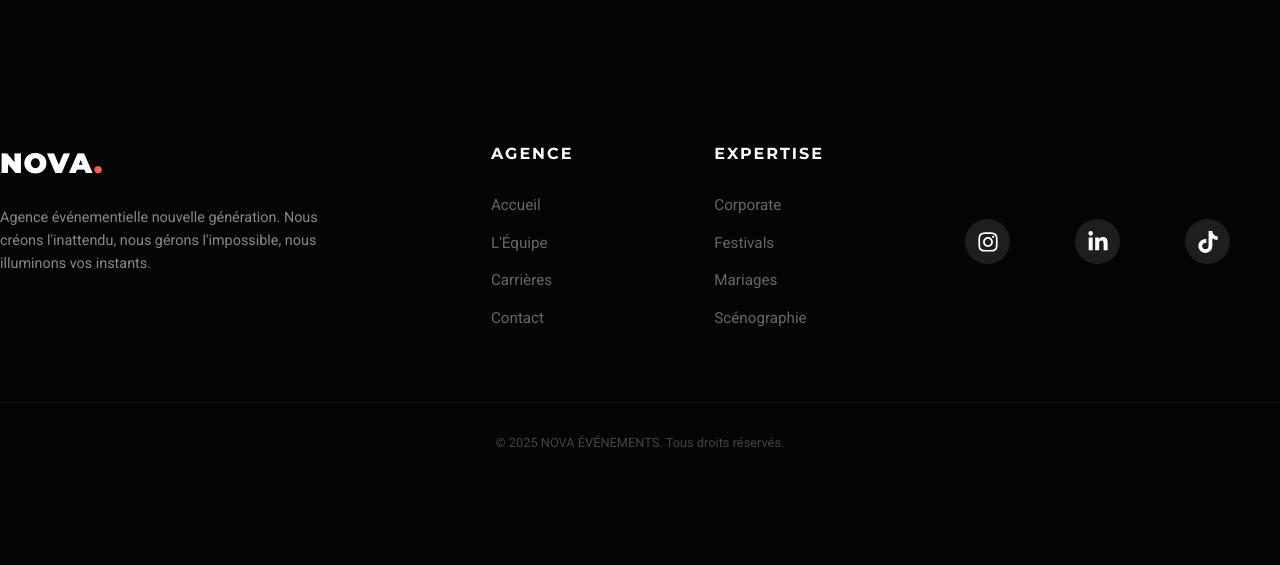
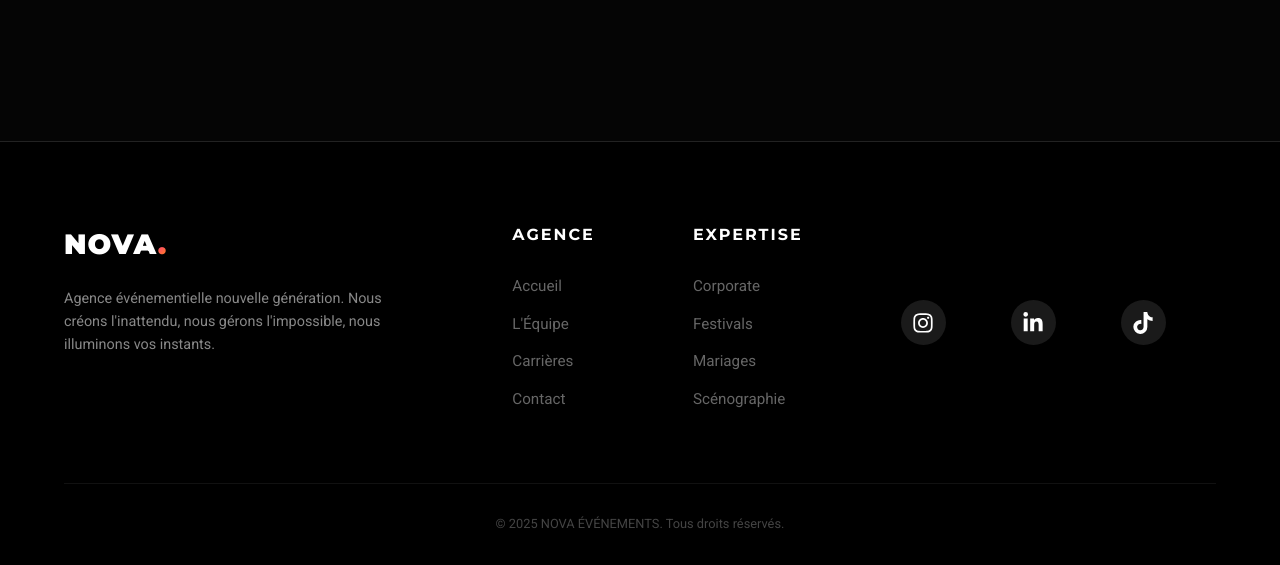
Before and after one commit to titouanrcd/evenementiel, a PHP site: template views/index.php in a window 1280 px wide. Shown: the part 3430-3995 px from the top of the page. Before the commit the page ends 3884 px from the top, so only its background shows below. Run offline with PHP 8.4, Linux system fonts and the light colour scheme; the template is opened without the code that fills it, so the values that code supplies are empty.

Commit message:
restauration footer css

```diff
--- a/css/layout/footer.css
+++ b/css/layout/footer.css
@@ -1,12 +1,11 @@
 /* --- 10. FOOTER --- */
-.footer {
+footer {
   background: #000;
   padding: 80px 5% 30px;
   border-top: 1px solid #222;
   position: relative;
   z-index: 10;
-  margin-top: 100px;
-  clear: both;
+  margin-top: 50px;
 }
 .footer-content {
   display: flex;
```
